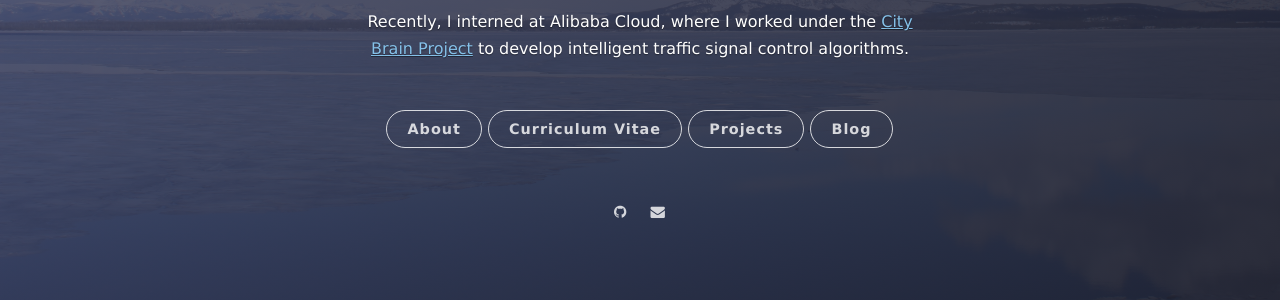
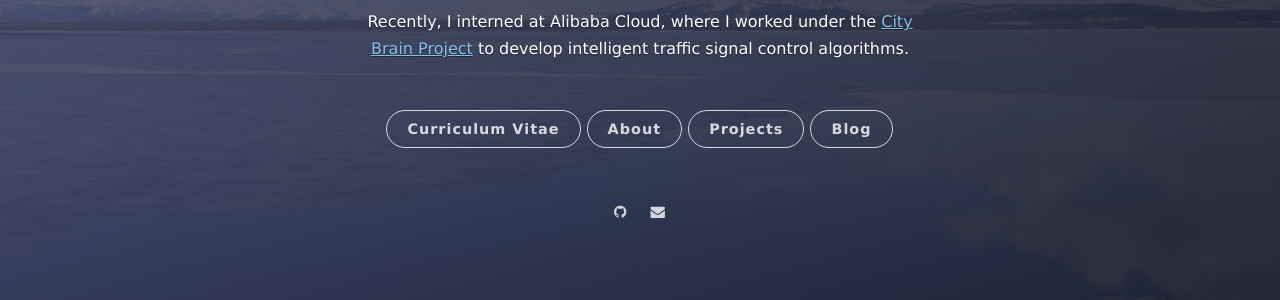
Before and after one commit to vivian-wong/vivian-wong.github.io, a Jekyll site: the page built from index.html, in a window 1280 px wide. Shown: the part 511-811 px from the top of the page. Built offline with Jekyll 4.4.1, drawn with Linux system fonts in a browser that asks for light colours; nearby versions of some CDN libraries; the list of posts is cut into pages by our own code.

```diff
--- a/_config.yml
+++ b/_config.yml
@@ -19,8 +19,8 @@ cover_color: slate
 
 # Navigation buttons in the front page.
 nav:
-    - {title: About, url: 'about'} # if new window, add target
-    - {title: Curriculum Vitae, url: 'cv.pdf', target: '_blank'}
+    - {title: Curriculum Vitae, url: 'cv.pdf', target: '_blank'} # if new window, add target
+    - {title: About, url: 'about'}
     - {title: Projects, url: 'projects'}
 #    - {title: Publications, description: Publications, url: 'http://example.com'}
 
```
Also changed, not shown: 5 other files.
